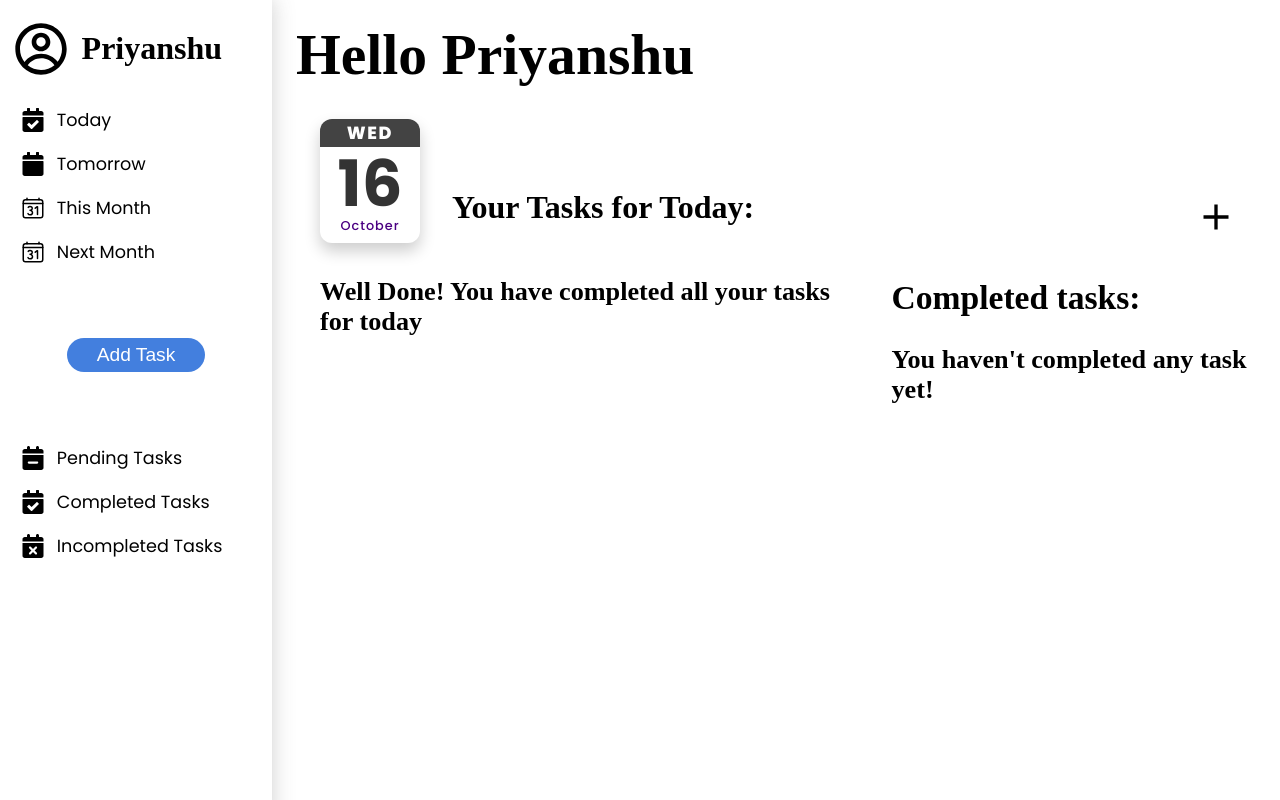
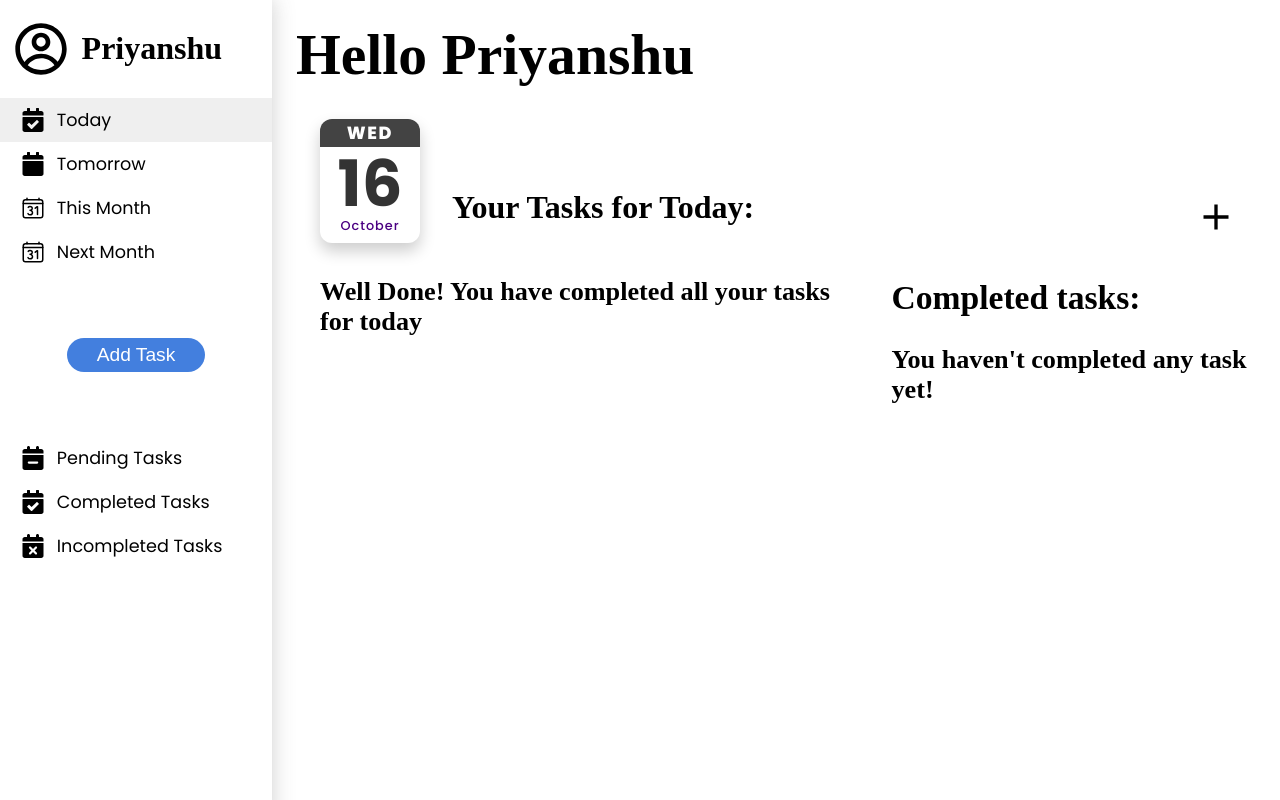
Before and after one commit to 7rikster/Todo-app, a React (Vite) app: page / in a window 1280 px wide. Built offline with nearby package versions, Linux system fonts and the light colour scheme.

Commit message:
added active effect on nav items

```diff
--- a/src/components/navbar/days/index.jsx
+++ b/src/components/navbar/days/index.jsx
@@ -2,20 +2,24 @@ import { PiCalendarBold } from "react-icons/pi";
 import { IoCalendarNumberOutline } from "react-icons/io5";
 import { FaCalendarCheck } from "react-icons/fa";
 import { FaCalendar } from "react-icons/fa";
-import { useNavigate } from "react-router-dom";
-import "./style.css"
+import { useNavigate, useResolvedPath, useMatch, useParams } from "react-router-dom";
+import "./style.css";
 
 function DaysCard() {
 
     const navigate = useNavigate();
-
+    function addClass( link ){
+        const resolvedPath = useResolvedPath(link);
+        const isActive = useMatch({ path: resolvedPath.pathname, end: true});
+        return isActive? "nav-item active" : "nav-item";
+    }
 
     return (
         <div className="container">
-            <div className="nav-item" onClick={() => navigate('/')}> <i><FaCalendarCheck /></i> Today</div>
-            <div className="nav-item" onClick={() => navigate('/tomorrow')}> <i><FaCalendar /></i>Tomorrow</div>
-            <div className="nav-item" onClick={() => navigate('/this-month')}> <i><IoCalendarNumberOutline /></i>This Month</div>
-            <div className="nav-item" onClick={() => navigate('/next-month')}> <i><IoCalendarNumberOutline /></i>Next Month</div>
+            <div className={addClass('/')} onClick={() => navigate('/')}> <i><FaCalendarCheck /></i> Today</div>
+            <div className={addClass('tomorrow')} onClick={() => navigate('/tomorrow')}> <i><FaCalendar /></i>Tomorrow</div>
+            <div className={addClass('this-month')} onClick={() => navigate('/this-month')}> <i><IoCalendarNumberOutline /></i>This Month</div>
+            <div className={addClass('next-month')} onClick={() => navigate('/next-month')}> <i><IoCalendarNumberOutline /></i>Next Month</div>
         </div>
     );
 }
--- a/src/components/navbar/days/style.css
+++ b/src/components/navbar/days/style.css
@@ -32,3 +32,6 @@ button{
 .nav-item:hover{
     background-color: rgba(131, 131, 131, 0.126);
 }
+.nav-item.active{
+    background-color: rgba(131, 131, 131, 0.126);
+}
--- a/src/components/navbar/state-of-task/index.jsx
+++ b/src/components/navbar/state-of-task/index.jsx
@@ -2,18 +2,22 @@ import { FaCalendarXmark } from "react-icons/fa6";
 import { FaCalendarMinus } from "react-icons/fa6";
 import { FaCalendarCheck } from "react-icons/fa";
 import { FaCalendar } from "react-icons/fa";
-import { useNavigate } from "react-router-dom";
+import { useNavigate, useResolvedPath, useMatch } from "react-router-dom";
 import "./style.css"
 
 function StateOfTasks() {
 
     const navigate = useNavigate();
-
+    function addClass( link ){
+        const resolvedPath = useResolvedPath(link);
+        const isActive = useMatch({ path: resolvedPath.pathname, end: true});
+        return isActive? "nav-item active" : "nav-item";
+    }
     return (
         <div className="states-container">
-            <div className="nav-item" onClick={() => navigate('/pending')}> <i><FaCalendarMinus /></i>Pending Tasks</div>
-            <div className="nav-item" onClick={() => navigate('/completed')}> <i><FaCalendarCheck /></i>Completed Tasks</div>
-            <div className="nav-item" onClick={() => navigate('/incompleted')}> <i><FaCalendarXmark /></i>Incompleted Tasks</div>
+            <div className={addClass('pending')} onClick={() => navigate('/pending')}> <i><FaCalendarMinus /></i>Pending Tasks</div>
+            <div className={addClass('completed')} onClick={() => navigate('/completed')}> <i><FaCalendarCheck /></i>Completed Tasks</div>
+            <div className={addClass('incompleted')} onClick={() => navigate('/incompleted')}> <i><FaCalendarXmark /></i>Incompleted Tasks</div>
         </div>
     );
 }
```
